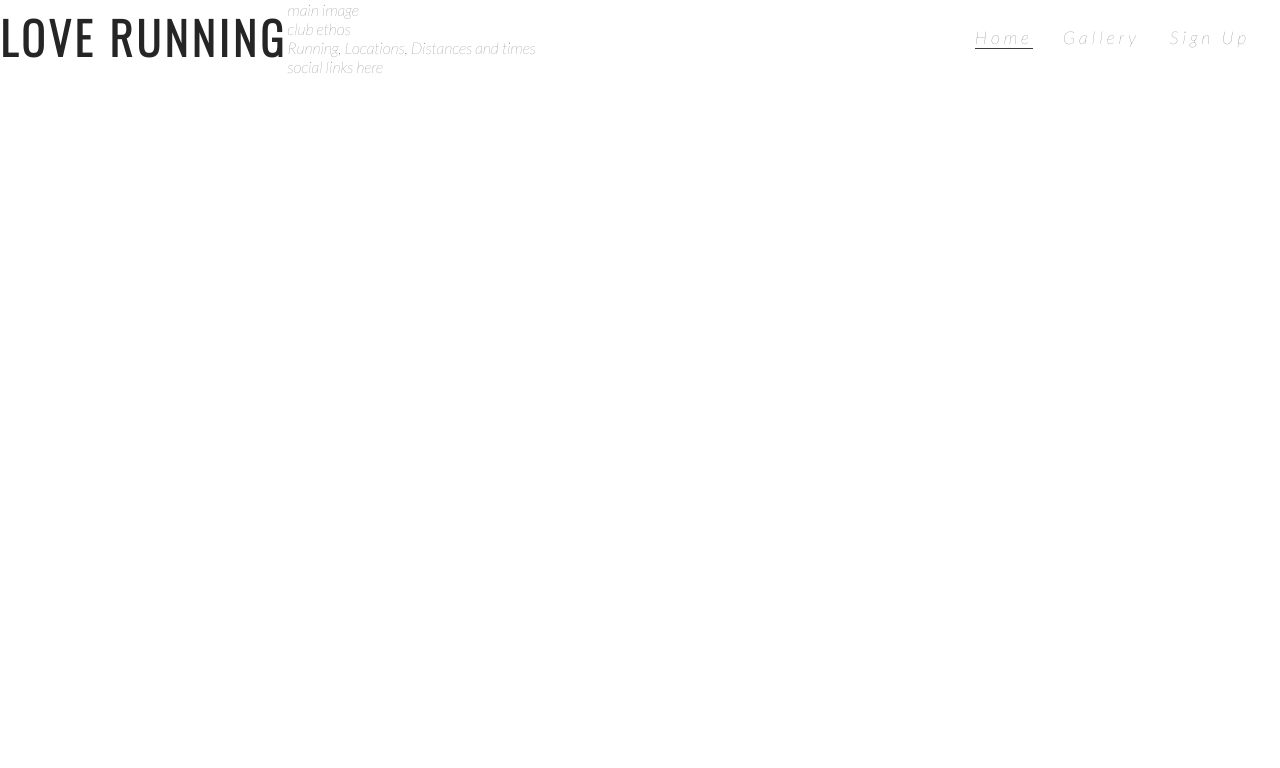
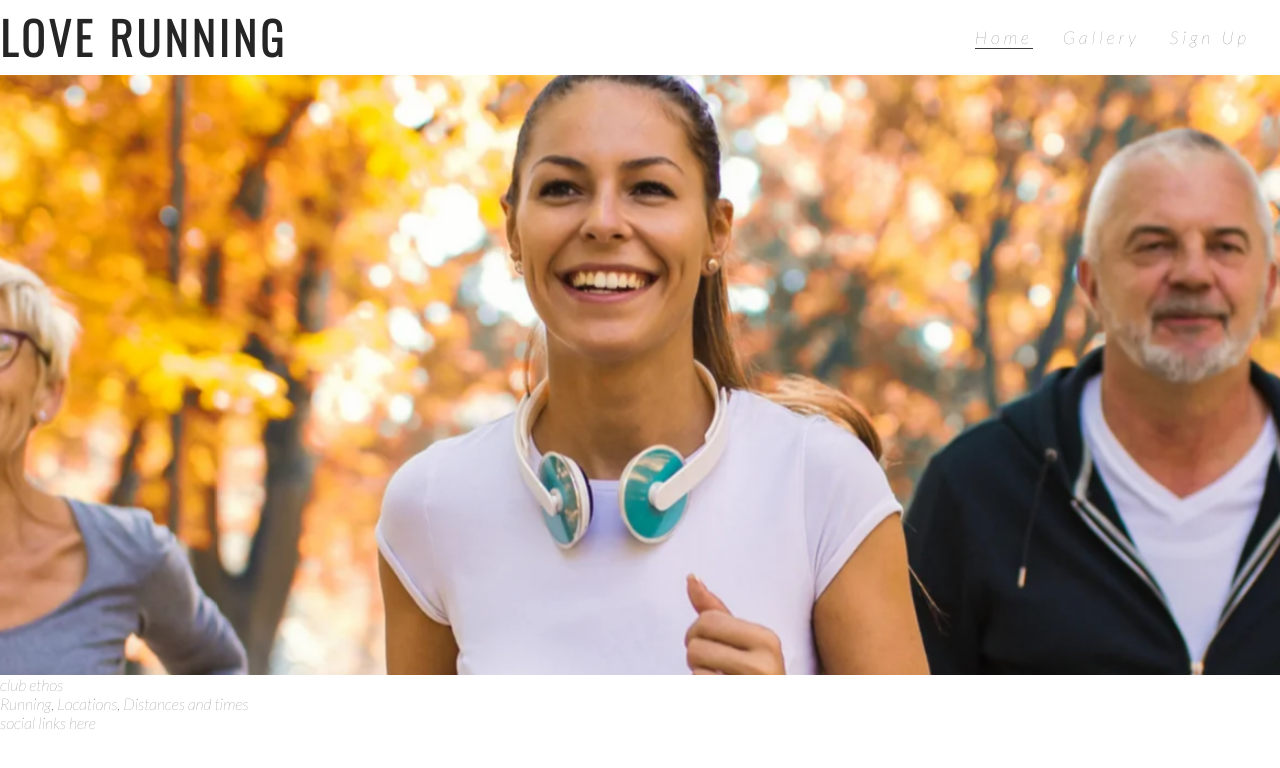
Before and after one commit to SamanthaKwenaeetile/love-running, a plain HTML site: page index.html in a window 1280 px wide. Drawn offline with nearby package versions, Linux system fonts and the light colour scheme.

Commit message:
Add hero image and animation for zoom

```diff
--- a/assets/css/style.css
+++ b/assets/css/style.css
@@ -57,3 +57,32 @@ h1, h2 {
 .active {
     border-bottom: 1px solid #3a3a3a;
 }
+
+/* hero images */
+#hero-outer{
+    height: 600px;
+    width: 100%;
+    overflow: hidden;
+}
+
+#hero-image{
+    height: 600px;
+    width: 100%;
+    background: url('../css/images/hero-image.webp') no-repeat center;
+
+    /*animates to zoom effect on loading page */
+    animation-name: hero-zoom;
+    animation-duration: 5s;
+    animation-fill-mode: forwards;
+}
+
+/* create  the levels of zoom for hero image */
+
+@keyframes hero-zoom{
+    from{
+ transform: scale(1);
+    }
+    to{
+ transform: scale(1.1);
+    }
+}
--- a/index.html
+++ b/index.html
@@ -34,8 +34,8 @@
             </ul>
         </nav>
     </header>
-    <section>
-        main image
+    <section id="hero-outer">
+        <div id="hero-image"></div>
     </section>
     <section>
         club ethos
```
Also changed, not shown: assets/css/images/hero-image.webp (added).
